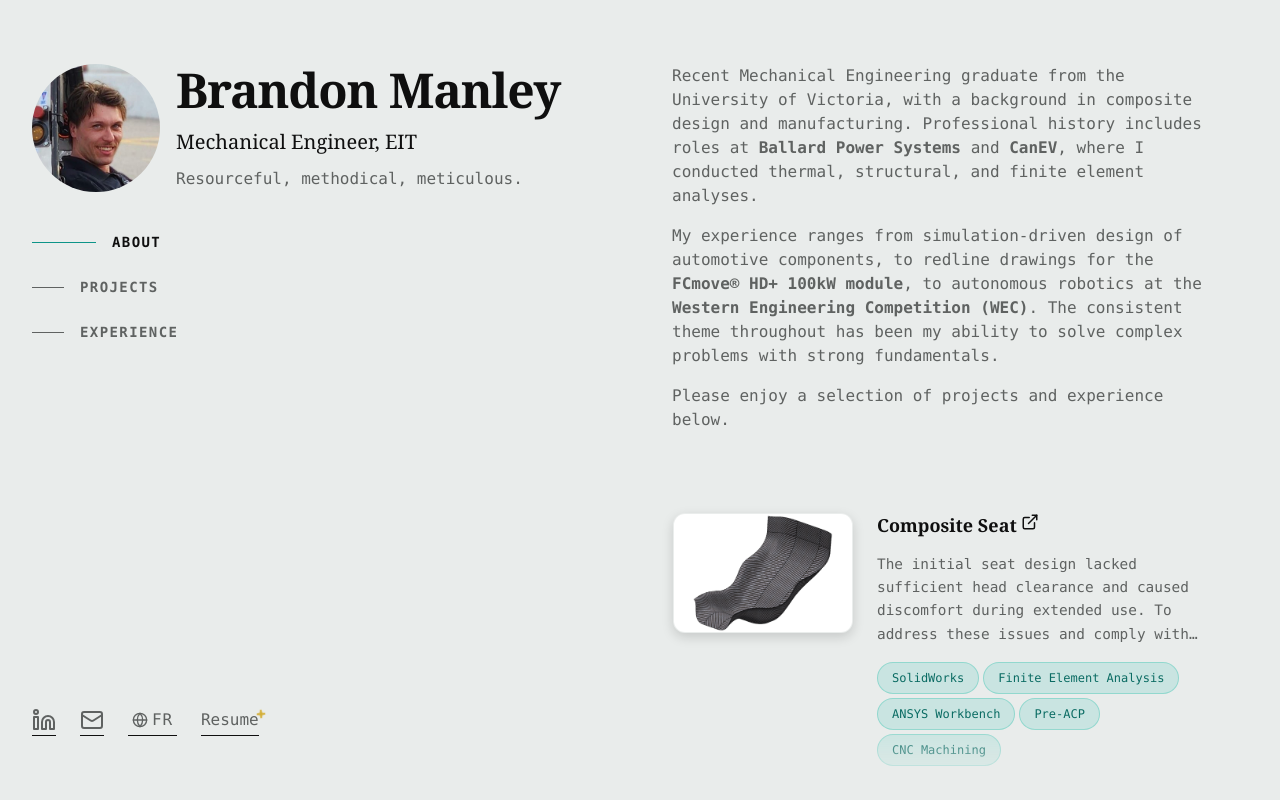
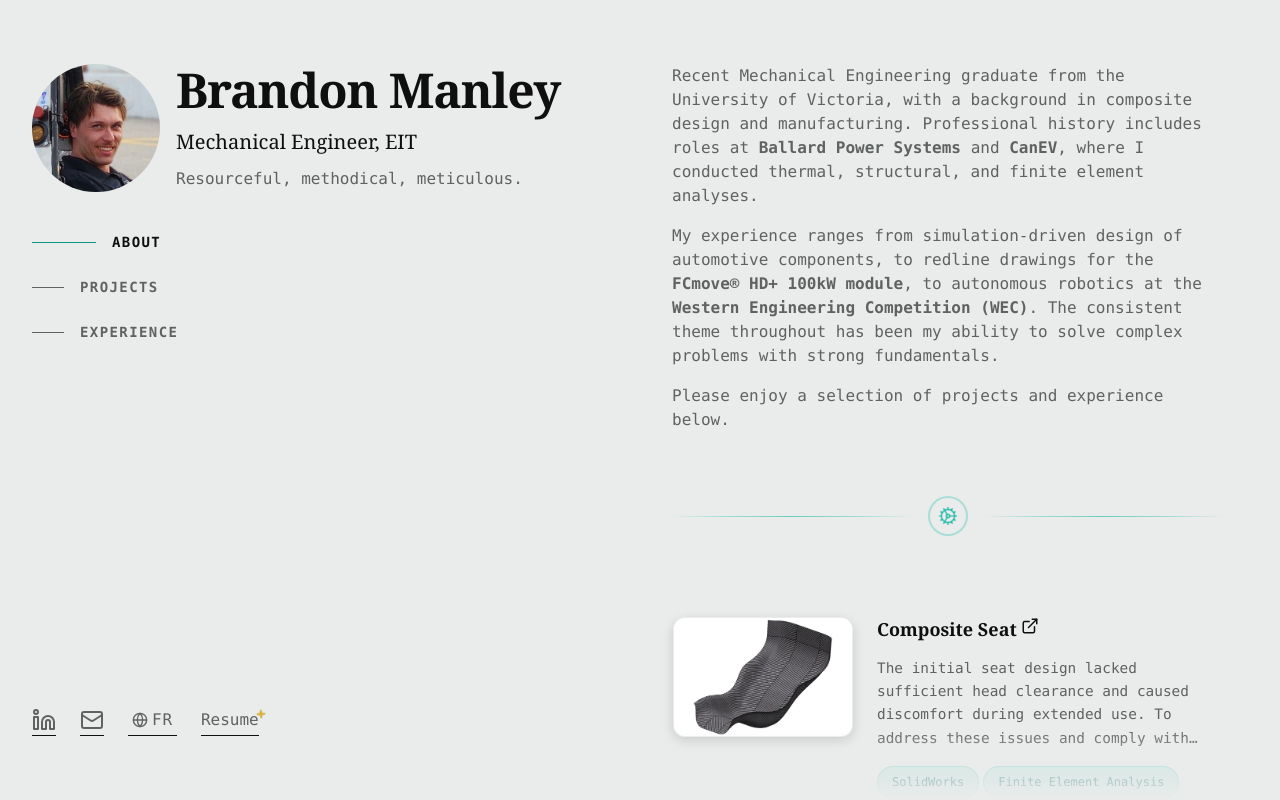
Before and after one commit to bmanley95/mech-eng-portfolio, a React (Vite) app: page / in a window 1280 px wide. Built offline with nearby package versions, Linux system fonts and the light colour scheme; no server answers; a web font is replaced by a local one.

Commit message:
feat: section line dividers on desktop
Signed-off-by: Bryce McMath (GitKraken) <bryce.j.mcmath@gmail.com>

```diff
--- a/src/pages/Home.module.css
+++ b/src/pages/Home.module.css
@@ -232,6 +232,60 @@ button:hover,
 .section:last-child {
   margin-bottom: 0;
   padding: 0 var(--space-lg);
+}
+
+.sectionDivider {
+  display: none;
+}
+
+.sectionDivider {
+  display: flex;
+  align-items: center;
+  margin: var(--space-2xl) 0;
+  padding: 0 var(--space-lg);
+}
+
+.sectionDivider::before,
+.sectionDivider::after {
+  content: '';
+  flex: 1;
+  height: 1px;
+  background: linear-gradient(
+    to right,
+    transparent,
+    rgba(20, 184, 166, 0.3) 20%,
+    rgba(20, 184, 166, 0.6) 50%,
+    rgba(20, 184, 166, 0.3) 80%,
+    transparent
+  );
+}
+
+.sectionDividerIcon {
+  margin: 0 var(--space-md);
+  padding: var(--space-sm);
+  background-color: var(--color-background);
+  border: 2px solid rgba(20, 184, 166, 0.3);
+  border-radius: 50%;
+  display: flex;
+  align-items: center;
+  justify-content: center;
+  transition: all 0.3s ease;
+}
+
+.sectionDividerIcon svg {
+  width: 1.25rem;
+  height: 1.25rem;
+  color: rgba(20, 184, 166, 0.7);
+  transition: all 0.3s ease;
+}
+
+.sectionDivider:hover .sectionDividerIcon {
+  border-color: rgba(20, 184, 166, 0.6);
+  transform: rotate(90deg);
+}
+
+.sectionDivider:hover .sectionDividerIcon svg {
+  color: var(--color-accent);
 }
 
 .sectionTitle {
@@ -632,6 +686,10 @@ button:hover,
 
 /* Single column layout at 1024px and below */
 @media (max-width: 1024px) {
+  .sectionDivider {
+    display: none;
+  }
+
   .container {
     padding: var(--space-xl) var(--space-md);
     overflow: visible;
--- a/src/pages/Home.tsx
+++ b/src/pages/Home.tsx
@@ -5,6 +5,7 @@ import {
   MapPin,
   ExternalLink,
   Sparkle as LucideSparkle,
+  Cog,
 } from 'lucide-react'
 import styles from './Home.module.css'
 import { getLocalizedContent } from '../data/localizedContent'
@@ -351,6 +352,12 @@ function Home() {
             </div>
           </section>
 
+          <div className={styles.sectionDivider}>
+            <div className={styles.sectionDividerIcon}>
+              <Cog />
+            </div>
+          </div>
+
           <section
             id="projects"
             className={`${styles.section} ${styles.projectSection}`}
@@ -404,6 +411,12 @@ function Home() {
               ))}
             </div>
           </section>
+
+          <div className={styles.sectionDivider}>
+            <div className={styles.sectionDividerIcon}>
+              <Cog />
+            </div>
+          </div>
 
           <section
             id="experience"
@@ -459,6 +472,12 @@ function Home() {
             </div>
           </section>
 
+          <div className={styles.sectionDivider}>
+            <div className={styles.sectionDividerIcon}>
+              <Cog />
+            </div>
+          </div>
+
           <section id="contact" className={styles.section}>
             <h2 className={styles.sectionTitle}>{t.sections.contact}</h2>
             <div className={styles.sectionContent}>
```
